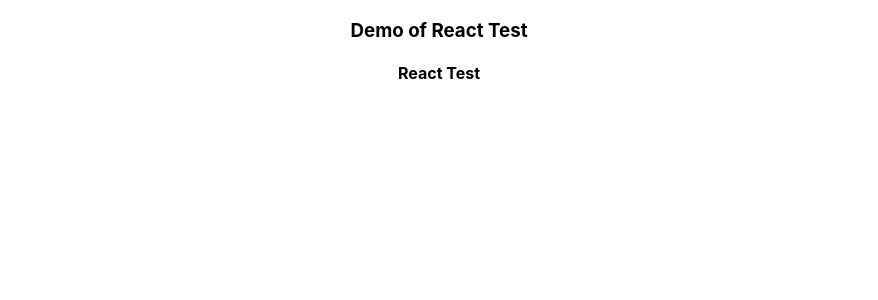
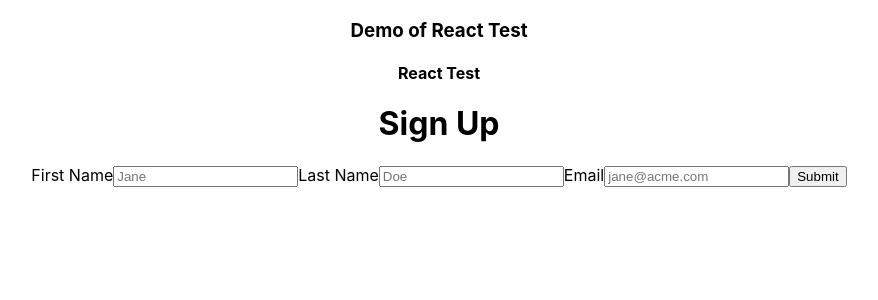
Before and after one commit to yueveron/create-react-app-ts_template, a React (Create React App) app: page / in a window 1280 px wide. Shown: the top 300 px of the page, without its empty margins (201-1079 px from the left). Built offline with nearby package versions, Linux system fonts and the light colour scheme; a web font is replaced by a local one.

Commit message:
feat: test formik

```diff
--- a/package.json
+++ b/package.json
@@ -5,7 +5,7 @@
   "dependencies": {
     "@testing-library/jest-dom": "^5.16.1",
     "@testing-library/react": "^12.1.2",
-    "@testing-library/user-event": "^13.5.0",
+    "@testing-library/user-event": "^14.0.0",
     "@types/jest": "^27.0.3",
     "@types/lodash": "^4.14.191",
     "@types/node": "^16.11.14",
--- a/src/pages/demo-react-test/DemoReactTest.tsx
+++ b/src/pages/demo-react-test/DemoReactTest.tsx
@@ -1,5 +1,6 @@
 import { ReactElement } from 'react';
 import '../../styles/globals.scss';
+import TestFormik from './pages/TestFormik';
 interface IProps {
   title: string;
 }
@@ -9,6 +10,7 @@
     <>
       <h3>Demo of React Test</h3>
       <h4>{title}</h4>
+      <TestFormik />
     </>
   );
 };
--- /dev/null
+++ b/src/pages/demo-react-test/pages/TestFormik.tsx
@@ -0,0 +1,43 @@
+import React from 'react';
+import { Formik, Field, Form } from 'formik';
+
+const MyForm = () => {
+  const [counter, setCounter] = React.useState('');
+
+  const handleSubmit = (values: any) => {
+    const { firstName } = values;
+    setCounter(firstName);
+  };
+  return (
+    <div>
+      <h1>Sign Up</h1>
+      <span data-testid="counter">{counter}</span>
+      <Formik
+        initialValues={{
+          firstName: '',
+          lastName: '',
+          email: '',
+        }}
+        onSubmit={handleSubmit}
+      >
+        <Form>
+          <label htmlFor="firstName">First Name</label>
+          <Field id="firstName" name="firstName" placeholder="Jane" />
+
+          <label htmlFor="lastName">Last Name</label>
+          <Field id="lastName" name="lastName" placeholder="Doe" />
+
+          <label htmlFor="email">Email</label>
+          <Field
+            id="email"
+            name="email"
+            placeholder="jane@acme.com"
+            type="email"
+          />
+          <button type="submit">Submit</button>
+        </Form>
+      </Formik>
+    </div>
+  );
+};
+export default MyForm;
```
Also changed, not shown: 2 other files (tests, documents, lock files or other folders).
